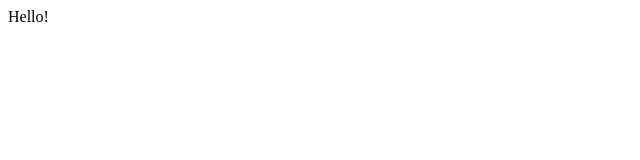
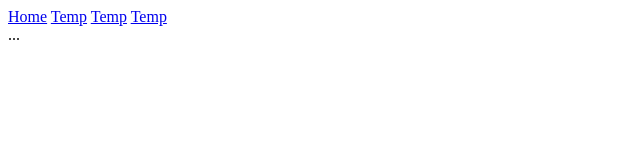
Before and after one commit to Jakob-Christensen/personal-website, a plain HTML site: page index.html in a window 1280 px wide. Shown: the whole page, without its empty margins (0-640 px from the left). Drawn offline with Linux system fonts and the light colour scheme.

Commit message:
Update index.html

```diff
--- a/index.html
+++ b/index.html
@@ -7,6 +7,12 @@
     <title>Jakob Christensen</title>
 </head>
 <body>
-    Hello!
+    <nav id="navBar">
+        <a href="#">Home</a>
+        <a href="#">Temp</a>
+        <a href="#">Temp</a>
+        <a href="#">Temp</a>
+    </nav>
+    ...
 </body>
 </html>
```
